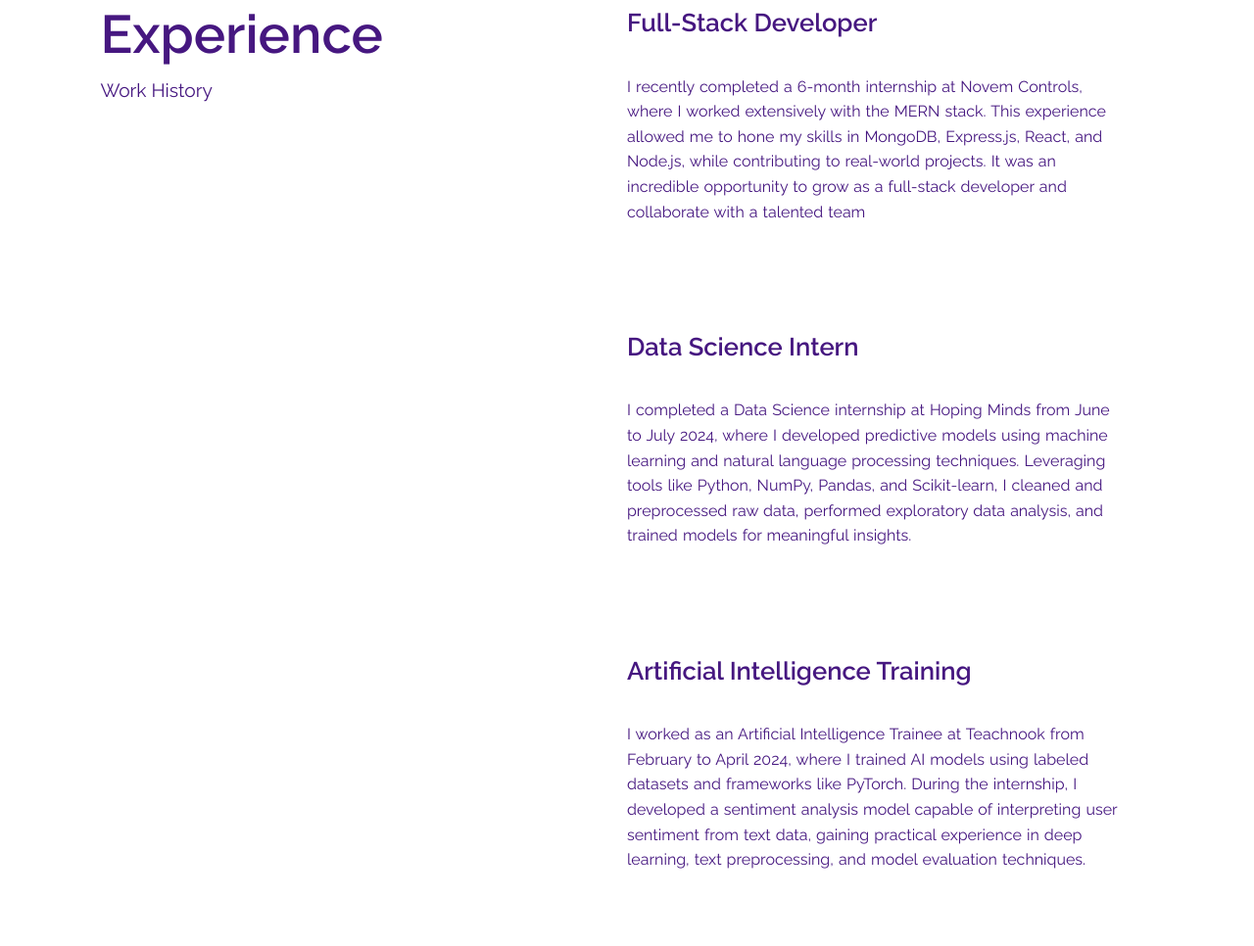
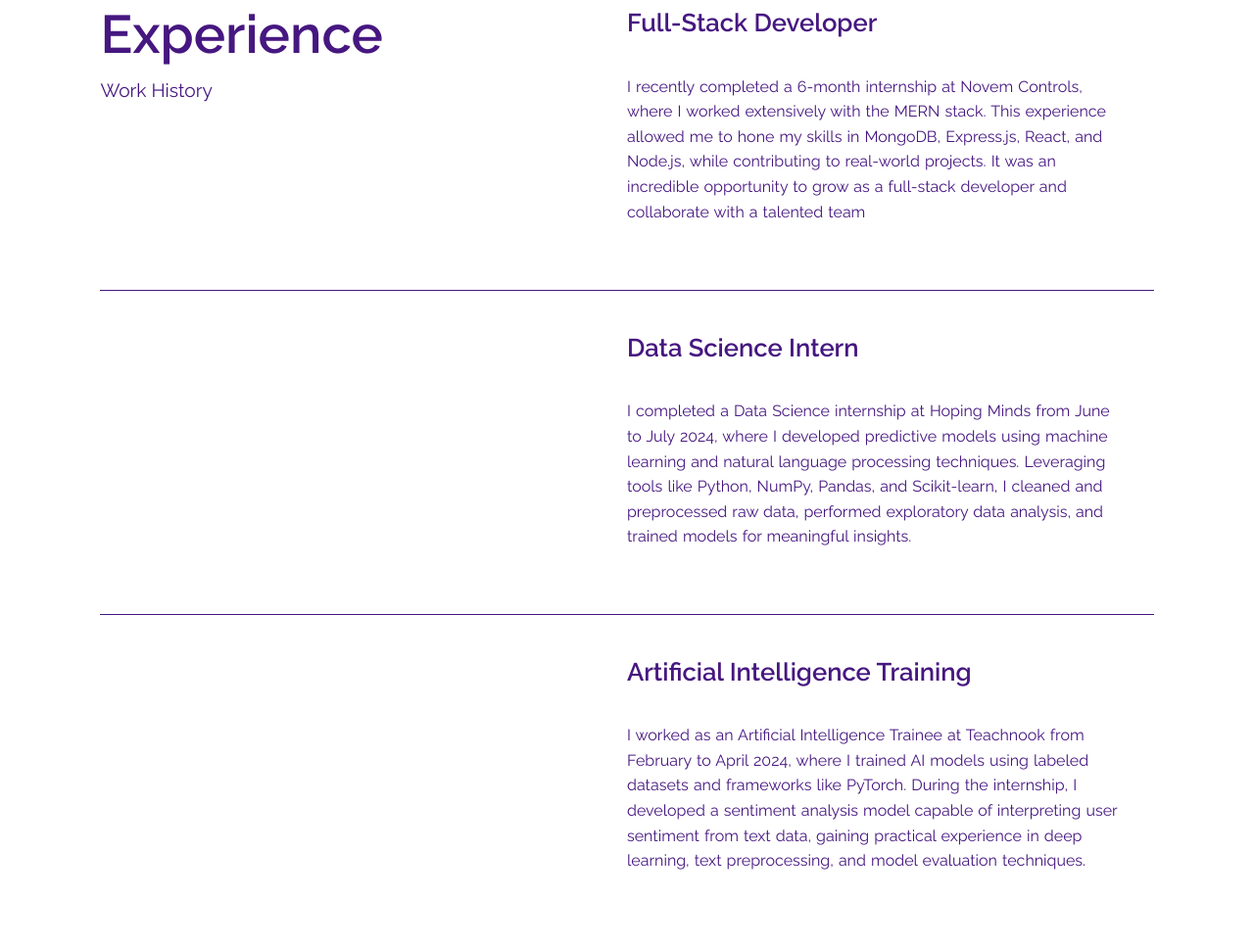
Before and after one commit to Sahil-git1/My-Portfolio, a plain HTML site: page index.html in a window 1280 px wide. Shown: the part 5554-6520 px from the top of the page at 98% size. Drawn offline with Linux system fonts and the light colour scheme.

Commit message:
Correction

```diff
--- a/index.html
+++ b/index.html
@@ -153,7 +153,7 @@
                 </p>
             </div>
         </div>
-        <div class="expOne">
+        <div class="expOne border1">
             <div>
                 <p></p>
                 <p></p>
@@ -167,7 +167,7 @@
                 </p>
             </div>
         </div>
-        <div class="expOne">
+        <div class="expOne border1">
             <div>
                 <p></p>
                 <p></p>
--- a/script.js
+++ b/script.js
@@ -31,7 +31,8 @@
 
     document.querySelector(' .footer__h h1'),
     document.querySelector('.footer__info'),
-    ...document.querySelectorAll('.animate-on-scroll')
+    ...document.querySelectorAll('.animate-on-scroll'),
+    ...document.querySelectorAll(' .expOne div:last-child  p')
   ];
 
 
--- a/style.css
+++ b/style.css
@@ -568,6 +568,7 @@
 
 
 .project img,
+.expOne div:last-child p,
 .footer__h h1,
 .footer__info,
 .project__right p:first-child,
@@ -593,6 +594,7 @@
 }
 
 .project img.animate,
+.expOne div:last-child p.animate,
 .footer__h h1.animate,
 .footer__info.animate,
 .project__right p:first-child.animate,
@@ -708,3 +710,7 @@
         word-spacing: 1px;
         line-height: 1.6;
     }
+
+.border1{
+    border-top: 1px solid #461780;
+}
```
